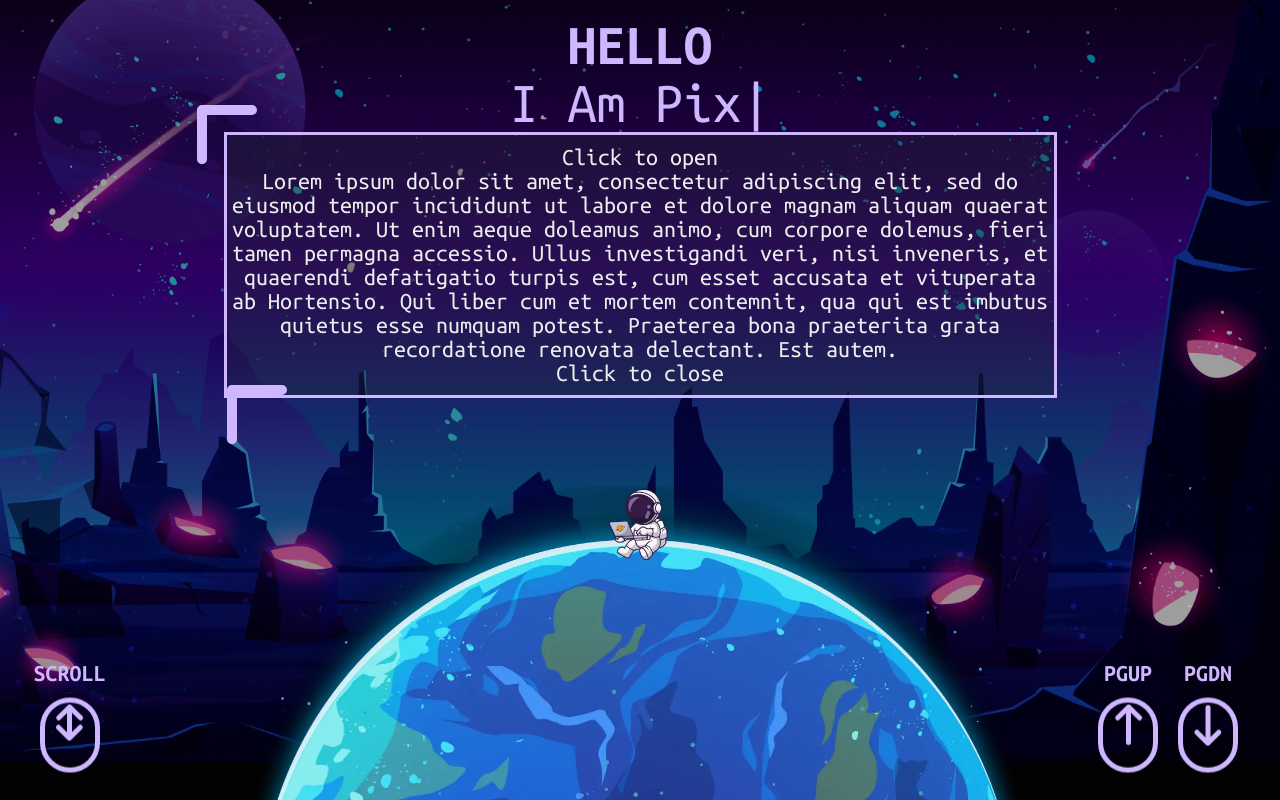
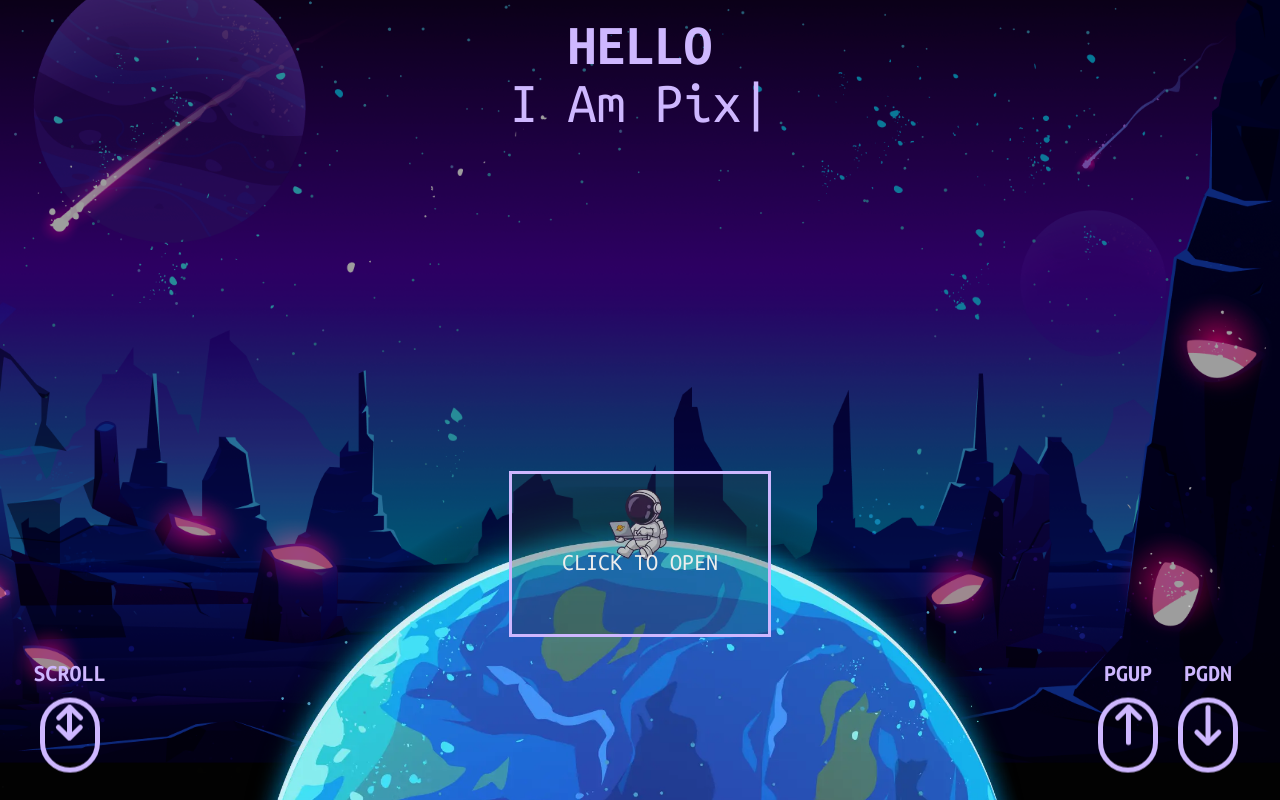
Before and after one commit to Rozycos/codename-portfolio, a Next.js app: page / in a window 1280 px wide. Shown: the top 800 px of the page. Built offline with nearby package versions, Linux system fonts and the light colour scheme.

Commit message:
created animations (not finished)

```diff
--- a/components/page-specific/Main/Sections/Section1/Section1.jsx
+++ b/components/page-specific/Main/Sections/Section1/Section1.jsx
@@ -1,26 +1,38 @@
+"use client"
+import { useState } from 'react';
 import BottomNavBar from "@/components/common/NavBars/BottomNavBar";
 import TypingAnimation from "@/components/page-specific/Main/Sections/Section1/TypingAnimation/TypingAnimation";
 
 export default function Section1() {
+    const [isOpen, setIsOpen] = useState(false);
+
+    const toggleMessage = () => {
+        setIsOpen(!isOpen);
+      };
+
+    const textmsg="Lorem ipsum dolor sit amet, consectetur adipiscing elit, sed do eiusmod tempor incididunt ut labore et dolore magnam aliquam quaerat voluptatem. Ut enim aeque doleamus animo, cum corpore dolemus, fieri tamen permagna accessio.Ullus investigandi veri, nisi inveneris, et quaerendi defatigatio turpis est, cum esset accusata et vituperata ab Hortensio. Qui liber cum et mortem contemnit, qua qui est imbutus quietus esse numquam potest. Praeterea bona praeterita grata recordatione renovata delectant. Est autem.";
+
     return (
         <>
             <section className="container container--section1-bg section">
                 <div className="section__content hero">
                     <p>HELLO</p>
-                    <TypingAnimation/>
-                    <div className="hero__content">
-                        <div className="hero__content-sqr hero__content-sqr--up"></div>
-                        <p>
+                    <h1>
+                        I Am <TypingAnimation text={["Developer", "Przemek Malec", "PixelCrafter.eu"]}/>
+                        <span className="cursor">|</span>
+                    </h1>
+                </div>
+                    <div className={`hero hero__content ${isOpen ? '' : ''}`} onClick={toggleMessage}>
+                        {/* <div className="hero__content-sqr hero__content-sqr--up"></div> */}
+                        {/* <span className={`hero__content--open-msg ${isOpen ? 'hide' : 'animation2'}`}>
                             Click to open
-                        </p>
-                        <p>
-                            Lorem ipsum dolor sit amet, consectetur adipiscing elit, sed do eiusmod tempor incididunt ut labore et dolore magnam aliquam quaerat voluptatem. Ut enim aeque doleamus animo, cum corpore dolemus, fieri tamen permagna accessio.
-                            Ullus investigandi veri, nisi inveneris, et quaerendi defatigatio turpis est, cum esset accusata et vituperata ab Hortensio. Qui liber cum et mortem contemnit, qua qui est imbutus quietus esse numquam potest. Praeterea bona praeterita grata recordatione renovata delectant. Est autem.
-                        </p>
-                        <p>Click to close</p>
-                        <div className="hero__content-sqr hero__content-sqr--dwn"></div>
+                        </span> */}
+                        {/* <p className={`${isOpen ? 'animation' : 'hide'}`}> {textmsg}</p> */}
+                        {isOpen ? <p className="animation">{textmsg}</p>  : <p className="hero__content--open-msg animation3">Click to open</p>}
+                        <p className={` ${isOpen ? '' : 'hide'}`}>CLICK TO CLOSE [X]</p>
+                        {/* <div className="hero__content-sqr hero__content-sqr--dwn"></div> */}
                     </div>
-                </div>
+                {/* </div> */}
                 <BottomNavBar/>
             </section>
 
--- a/components/page-specific/Main/Sections/Section1/TypingAnimation/TypingAnimation.jsx
+++ b/components/page-specific/Main/Sections/Section1/TypingAnimation/TypingAnimation.jsx
@@ -1,8 +1,8 @@
 "use client"
 import { useState, useEffect } from 'react';
 
-export default function TypingAnimation() {
-    const texts = ["Developer", "Przemek Malec", "PixelCrafter.eu"];
+export default function TypingAnimation({text}) {
+    const texts = text;
     const [currentText, setCurrentText] = useState('');
     const [isDeleting, setIsDeleting] = useState(false);
     const [loop, setLoop] = useState(0);
@@ -35,10 +35,9 @@ export default function TypingAnimation() {
 
     return (
 
-        <h1>
-          I Am {currentText}
-          <span className="cursor">|</span>
-        </h1>
+        <>
+          {currentText}
+        </>
 
     );
 }
--- a/styles/elements/_hero.scss
+++ b/styles/elements/_hero.scss
@@ -1,9 +1,71 @@
+$box-width-small: 16rem;
+$box-height-small: 10rem;
+
+@keyframes expand-box {
+    0% {
+      width: $box-width-small;
+      height: $box-height-small;
+      opacity:0;
+    }
+    100% {
+        width: 833px;
+        height: 232px;
+        opacity:0;
+    }
+  }
+
+//   @keyframes shrink-box {
+//     0% {
+//         //height: 10px;
+//         //width: 833px;
+//         //opacity:0;
+//         display: none;
+
+//     }
+//     100% {
+
+//       //width: $box-width-small;
+//       //height: $box-height-small;
+//       //opacity:0;
+//       //display: none;
+//     }
+//   }
+
+  @keyframes shrink-box2 {
+    0% {
+        height: 232px;
+        width: 833px;
+        //opacity:0;
+
+    }
+    100% {
+
+      width: $box-width-small;
+      height: $box-height-small;
+      //opacity:0;
+      //display: none;
+    }
+  }
+
+  .animation{
+    animation: expand-box .5s 1;
+}
+
+// .animation2{
+//     animation: shrink-box .5s 1;
+// }
+
+.animation3{
+    animation: shrink-box2 .5s 1;
+}
+
 .hero{
     p{
         color: $color-primary;
         font-size: 3.625rem;
         font-weight: bold;
         text-align: center;
+
 
         @include mobile{
             font-size: 2rem;
@@ -23,12 +85,15 @@
         max-width: 52.0625rem;
         background-color: $color-black;
         border: 3px solid $color-primary;
+        overflow: hidden;
 
         @include mobile{
             border: 1px solid $color-primary;
+            //max-width: 250px;
         }
 
         p{
+            padding:.5rem;
             color: $color-white-secondary;
             font-size: 1.5rem;
             //text-align: center;
@@ -39,27 +104,63 @@
             }
         }
 
-        &-sqr{
-            position: relative;
-            width: 3.75rem;
-            //height: 3.75rem;
-            border: 0.3125rem solid $color-primary;
-            border-radius: 5px;
-            &::after{
-                content: "";
-                position: absolute;
-                width: 3rem;
-                //height: 3.75rem;
-                border: 0.3125rem solid $color-primary;
-                border-radius: 5px;
-                transform: rotate(90deg) translate(35%, 290%);
+        // &-sqr{
+        //     position: relative;
+        //     width: 3.75rem;
+        //     //height: 3.75rem;
+        //     border: 0.3125rem solid $color-primary;
+        //     border-radius: 5px;
+        //     @include tablet{
+        //         display: none;
+        //     }
+        //     &::after{
+        //         content: "";
+        //         position: absolute;
+        //         width: 3rem;
+        //         //height: 3.75rem;
+        //         border: 0.3125rem solid $color-primary;
+        //         border-radius: 5px;
+        //         transform: rotate(90deg) translate(35%, 290%);
 
-            }
+        //     }
 
-            &--up{
-                transform: translate(-30px, -30px);
+        //     &--up{
+        //         transform: translate(-30px, -30px);
 
+        //     }
+        //}
+        &--open-msg{
+            width: $box-width-small;
+            height: $box-height-small;
+            padding:.5rem;
+            font-size: 2.4rem;
+            font-weight: 800;
+            color: $color-white-secondary;
+            line-height: 10rem;
+            text-wrap:wrap;
+            text-transform: uppercase;
+
+
+            @include mobile{
+                font-size: 2rem;
             }
         }
+
+        // &--animation{
+        //     animation: expand-box .5s 1;
+        // }
+
     }
 }
+
+        .animation{
+            animation: expand-box .5s 1;
+        }
+
+        .animation2{
+            animation: shrink-box .5s 1;
+        }
+
+        .animation3{
+            animation: shrink-box2 .5s 1;
+        }
```
